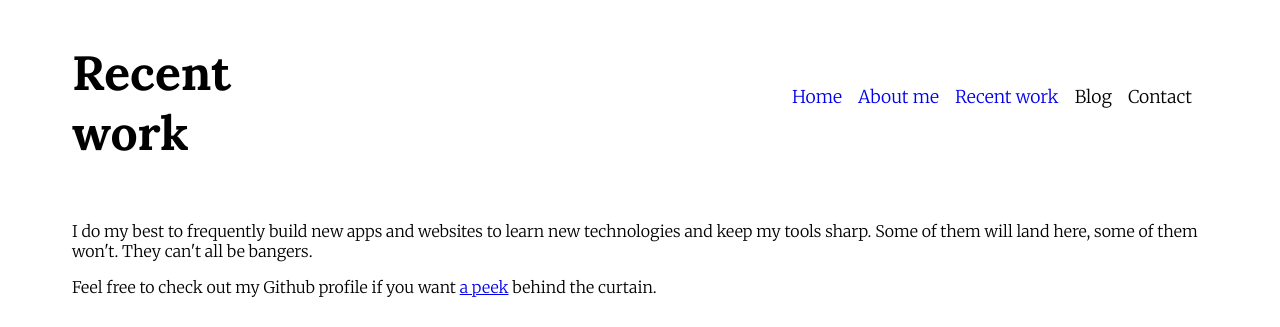
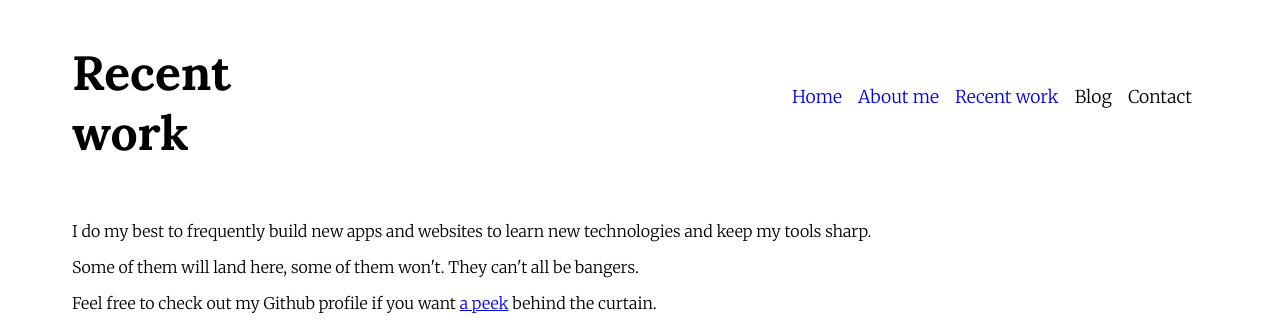
Before and after one commit to mo-mar/website-refresh-2020, a Gatsby site: page /portfolio in a window 1280 px wide. Shown: the top 327 px of the page. Built offline with nearby package versions, Linux system fonts and the light colour scheme; Gatsby itself is replaced by a stand-in of ours.

Commit message:
paragraph fix on portfolio

```diff
--- a/src/pages/portfolio.js
+++ b/src/pages/portfolio.js
@@ -42,8 +42,11 @@ export default function Portfolio() {
       <div className={classes.intro}>
         <p>
           I do my best to frequently build new apps and websites to learn new
-          technologies and keep my tools sharp. Some of them will land here,
-          some of them won't. They can't all be bangers.
+          technologies and keep my tools sharp.{' '}
+        </p>
+        <p>
+          Some of them will land here, some of them won't. They can't all be
+          bangers.
         </p>
         <p>
           Feel free to check out my Github profile if you want{' '}
```
